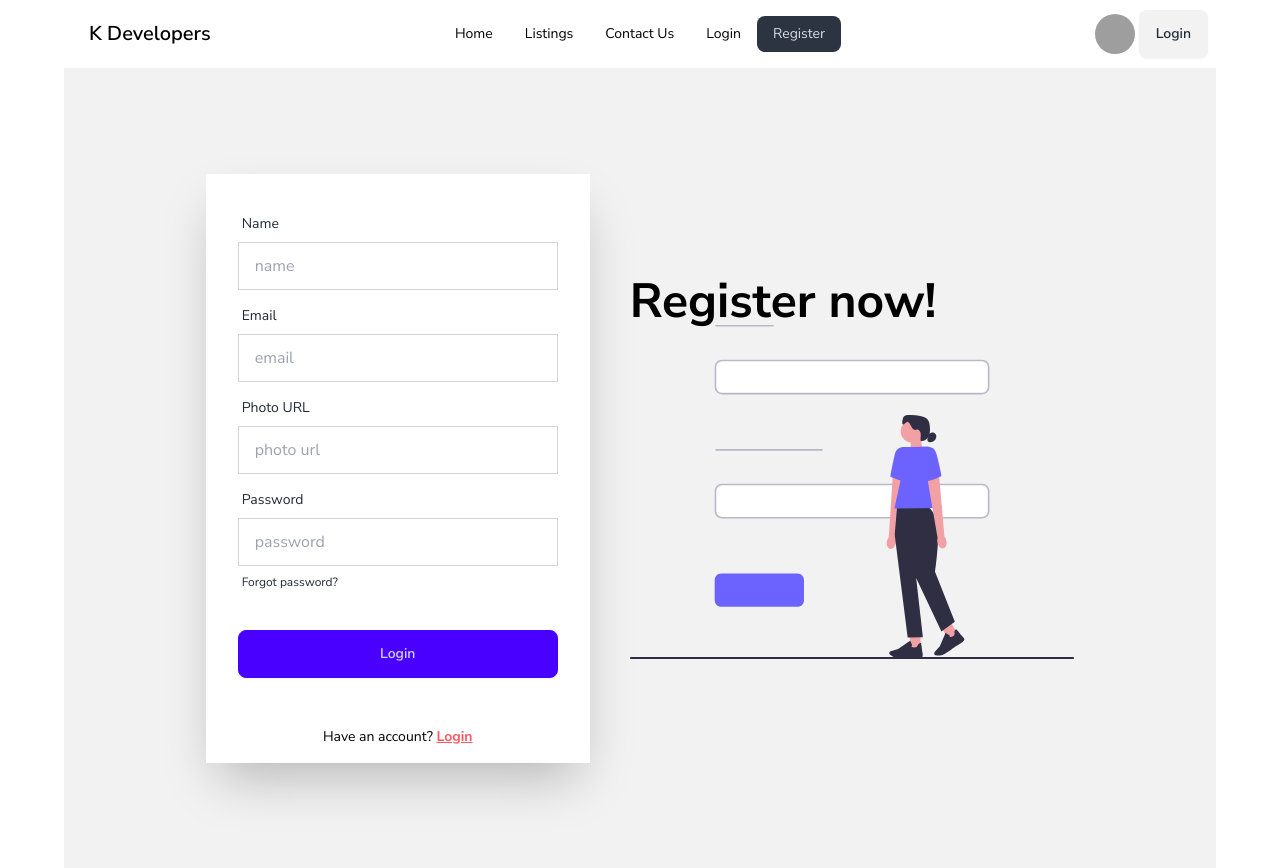
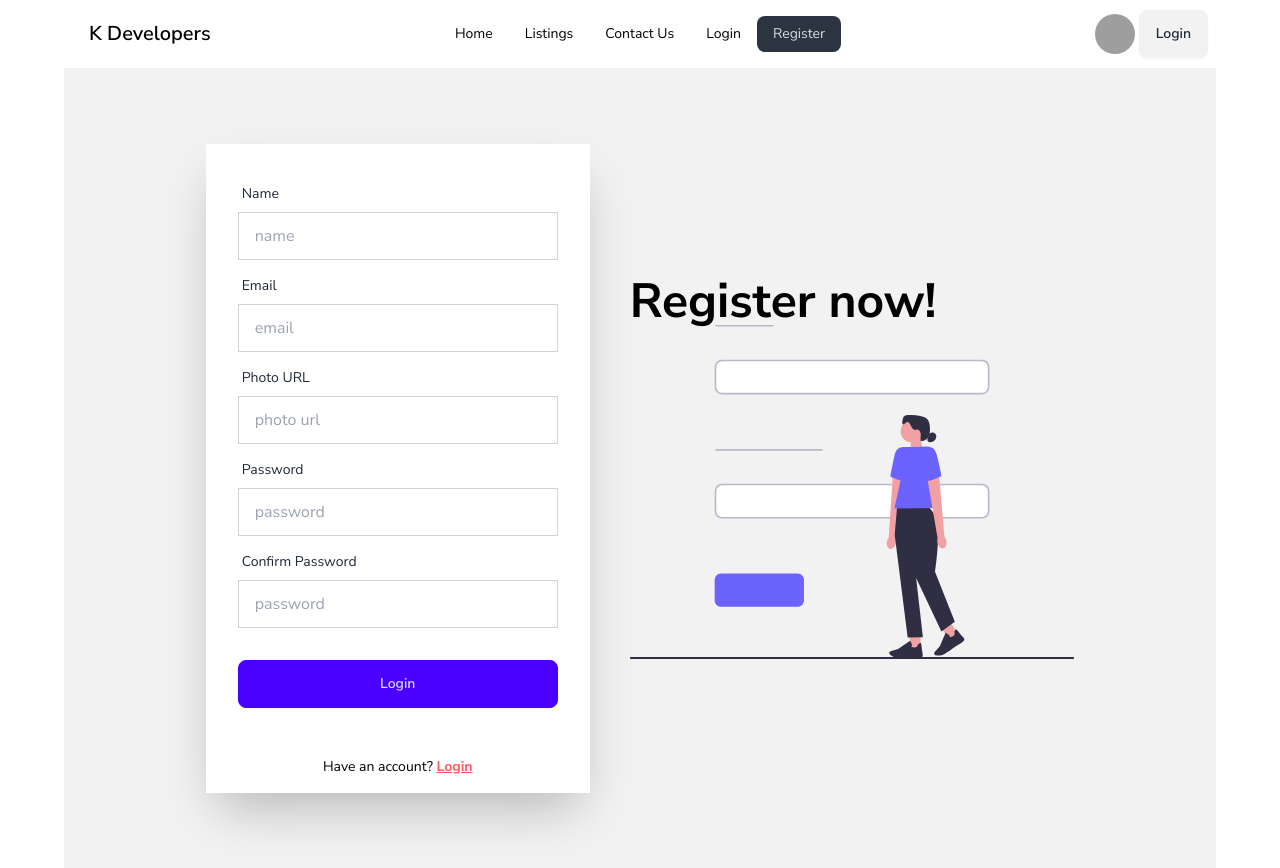
Before and after one commit to joymajumder23/speciality-real-estate, a React (Vite) app: page /register in a window 1280 px wide. Built offline with nearby package versions, Linux system fonts and the light colour scheme; grey boxes are pictures that could not be loaded.

Commit message:
pass auth and toast added to register page

```diff
--- a/package.json
+++ b/package.json
@@ -15,6 +15,7 @@
     "match-sorter": "^6.3.4",
     "react": "^18.2.0",
     "react-dom": "^18.2.0",
+    "react-hot-toast": "^2.4.1",
     "react-icons": "^5.0.1",
     "react-router-dom": "^6.22.3",
     "sort-by": "^1.2.0",
--- a/src/components/Register/Register.jsx
+++ b/src/components/Register/Register.jsx
@@ -1,55 +1,124 @@
+import { useContext, useState } from 'react';
 import signUX from '../../assets/signUp.svg'
 import { Link } from 'react-router-dom';
+import { AuthContext } from '../../provider/AuthProvider';
+import toast, { Toaster } from 'react-hot-toast';
 
 const Register = () => {
+    const { createUser } = useContext(AuthContext);
+    // const [success, setSuccess] = useState(null);
+    const [error, setError] = useState(null);
+
+    const handleRegister = e => {
+        e.preventDefault();
+        const form = new FormData(e.currentTarget);
+        const name = form.get('name');
+        const email = form.get('email');
+        const photo = form.get('photo');
+        const password = form.get('password');
+        const confirmPassword = form.get('confirmPassword');
+        console.log(name, email, photo, password, confirmPassword);
+
+
+        if(password.length < 6){
+            setError('password must be 6 characters');
+            return;
+        }
+
+        else if(password !== confirmPassword){
+            setError('password did not matched');
+            return;
+        }
+        else if(!/(?=.*[A-Z])/.test(password)){
+            setError('must have an Uppercase letter in the password');
+            return;
+        }
+        else if(!/^(?=.*[a-z]).+$/.test(password)){
+            setError('must have an Lowercase letter in the password');
+            return;
+        }
+        setError("");
+        // setSuccess("");
+
+        // create user
+        createUser(email, password)
+            .then(result => {
+                console.log(result.user);
+                toast.success('Successfuly registered');
+            })
+            .catch(error => {
+                console.log(error.message);
+                setError(error.message);
+            })
+    }
     return (
         <div>
-           <div className="hero min-h-screen bg-base-200">
+            <div className="hero min-h-screen bg-base-200">
                 <div className="hero-content flex-col lg:flex-row-reverse gap-10">
                     <div className="text-center lg:text-left">
                         <h1 className="text-5xl font-bold">Register now!</h1>
                         <img src={signUX} alt="" />
                     </div>
                     <div className="card shrink-0 w-full max-w-sm shadow-2xl bg-base-100 rounded-none">
-                        <form className="card-body">
+                        <form onSubmit={handleRegister} className="card-body">
                             <div className="form-control">
                                 <label className="label">
                                     <span className="label-text">Name</span>
                                 </label>
-                                <input type="text" placeholder="name" className="input input-bordered rounded-none" required />
+                                <input name='name' type="text" placeholder="name" className="input input-bordered rounded-none" required />
                             </div>
 
                             <div className="form-control">
                                 <label className="label">
                                     <span className="label-text">Email</span>
                                 </label>
-                                <input type="email" placeholder="email" className="input input-bordered rounded-none" required />
+                                <input name='email' type="email" placeholder="email" className="input input-bordered rounded-none" required />
                             </div>
 
                             <div className="form-control">
                                 <label className="label">
                                     <span className="label-text">Photo URL</span>
                                 </label>
-                                <input type="text" placeholder="photo url" className="input input-bordered rounded-none" required />
+                                <input type="text" name='photo' placeholder="photo url" className="input input-bordered rounded-none" required />
                             </div>
 
                             <div className="form-control">
                                 <label className="label">
                                     <span className="label-text">Password</span>
                                 </label>
-                                <input type="password" placeholder="password" className="input input-bordered rounded-none" required />
+                                <input name='password' type="password" placeholder="password" className="input input-bordered rounded-none" required />
+                                {/* <label className="label">
+                                    <a href="#" className="label-text-alt link link-hover">Forgot password?</a>
+                                </label> */}
+                            </div>
+
+                            <div className="form-control">
                                 <label className="label">
+                                    <span className="label-text">Confirm Password</span>
+                                </label>
+                                <input name='confirmPassword' type="password" placeholder="password" className="input input-bordered rounded-none" required />
+                                {/* <label className="label">
                                     <a href="#" className="label-text-alt link link-hover">Forgot password?</a>
-                                </label>
+                                </label> */}
+                                {
+                                    error && <p className='text-red-600'>{error}</p>
+                                }
                             </div>
                             <div className="form-control mt-6">
                                 <button className="btn btn-primary">Login</button>
                             </div>
                         </form>
+                        {/* {
+                            success && <p>{success}</p>
+                        } */}
+                        {
+                            error && <p className='text-red-600 ml-8'>{error}</p>
+                        }
                         <p className='text-center p-4'>Have an account? <Link to="/login"><a className="link link-error font-bold">Login</a></Link></p>
                     </div>
                 </div>
             </div>
+            <Toaster></Toaster>
         </div>
     );
 };
--- a/src/main.jsx
+++ b/src/main.jsx
@@ -3,9 +3,12 @@ import ReactDOM from 'react-dom/client'
 import './index.css'
 import { RouterProvider } from 'react-router-dom'
 import router from './routes/Routes'
+import AuthProvider from './provider/AuthProvider'
 
 ReactDOM.createRoot(document.getElementById('root')).render(
   <React.StrictMode>
+   <AuthProvider>
    <RouterProvider router={router}></RouterProvider>
+   </AuthProvider>
   </React.StrictMode>,
 )
--- /dev/null
+++ b/src/provider/AuthProvider.jsx
@@ -0,0 +1,19 @@
+import { createUserWithEmailAndPassword } from "firebase/auth";
+import { createContext } from "react";
+import auth from "../firebase/firebase.config";
+
+export const AuthContext = createContext(null);
+const AuthProvider = ({children}) => {
+    const createUser = (email, password) => {
+        return createUserWithEmailAndPassword(auth, email, password);
+    }
+
+    const authInfo = {createUser};
+    return (
+       <AuthContext.Provider value={authInfo}>
+        {children}
+       </AuthContext.Provider>
+    );
+};
+
+export default AuthProvider;
```
Also changed, not shown: 1 other file (tests, documents, lock files or other folders).
